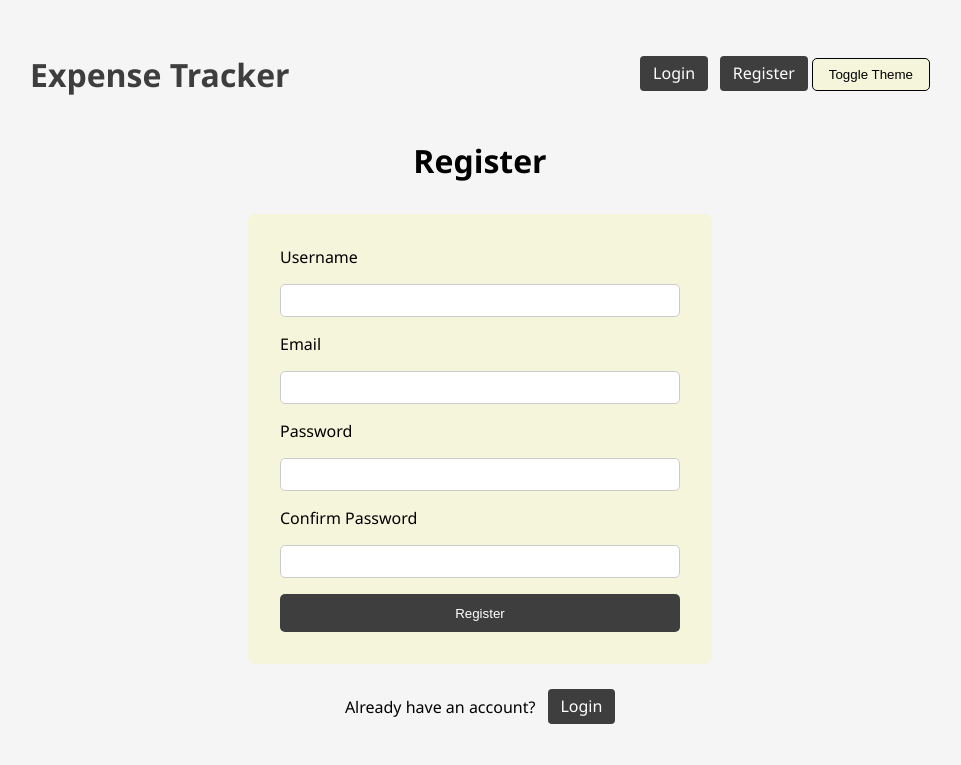
After one commit to binay-99/django_tracker, a Django app: page /register/ in a window 1280 px wide. The commit adds this page. Shown: the top 765 px of the page, without its empty margins (160-1121 px from the left). Run offline with Django 5.2, Linux system fonts and the light colour scheme.

Commit message:
added user authentication

```diff
--- /dev/null
+++ b/home/templates/base.html
@@ -0,0 +1,113 @@
+<!DOCTYPE html>
+<html lang="en" data-theme="light">
+<head>
+    <meta charset="UTF-8">
+    <title>{% block title %}Expense Tracker{% endblock %}</title>
+    <meta name="viewport" content="width=device-width, initial-scale=1.0">
+    <style>
+        :root {
+            --black: #000;
+            --whitesmoke: #f5f5f5;
+            --beige: #f5f5dc;
+            --accent: #3e3e3e;
+            --light-text: #333;
+            --dark-text: #f9f9f9;
+            --credit: #4caf50;
+            --debit: #f44336;
+        }
+        [data-theme="light"] {
+            --bg: var(--whitesmoke);
+            --text: var(--black);
+            --card-bg: var(--beige);
+        }
+        [data-theme="dark"] {
+            --bg: #1c1c1c;
+            --text: var(--dark-text);
+            --card-bg: #2c2c2c;
+        }
+        body {
+            margin: 0;
+            font-family: 'Segoe UI', sans-serif;
+            background-color: var(--bg);
+            color: var(--text);
+            transition: background-color 0.3s, color 0.3s;
+        }
+        .container {
+            max-width: 900px;
+            margin: auto;
+            padding: 2rem;
+        }
+        .header {
+            display: flex;
+            justify-content: space-between;
+            align-items: center;
+        }
+        .theme-toggle {
+            cursor: pointer;
+            padding: 0.5rem 1rem;
+            border: 1px solid var(--text);
+            background: var(--card-bg);
+            color: var(--text);
+            border-radius: 5px;
+        }
+        a {
+            color: var(--accent);
+            text-decoration: none;
+        }
+        a:hover {
+            text-decoration: underline;
+        }
+        button {
+            cursor: pointer;
+        }
+        .nav-btn {
+            background: var(--accent);
+            color: white;
+            padding: 0.4rem 0.8rem;
+            margin-left: 0.5rem;
+            border-radius: 4px;
+        }
+        .nav-btn:hover {
+            opacity: 0.9;
+        }
+        {% block extra_styles %}{% endblock %}
+    </style>
+</head>
+<body>
+    <div class="container">
+        <div class="header">
+            <h1><a href="{% url 'index' %}">Expense Tracker</a></h1>
+            <div>
+            {% if user.is_authenticated %}
+                <span>Welcome, {{ user.username }}</span>
+                <a href="{% url 'logout' %}" class="nav-btn">Logout</a>
+            {% else %}
+                <a href="{% url 'login' %}" class="nav-btn">Login</a>
+                <a href="{% url 'register' %}" class="nav-btn">Register</a>
+            {% endif %}
+
+                <button class="theme-toggle" onclick="toggleTheme()">Toggle Theme</button>
+            </div>
+        </div>
+
+        {% block content %}{% endblock %}
+    </div>
+
+    <script>
+    document.addEventListener("DOMContentLoaded", () => {
+        const savedTheme = localStorage.getItem("theme");
+        if (savedTheme) {
+            document.documentElement.setAttribute("data-theme", savedTheme);
+        }
+    });
+    function toggleTheme() {
+        const html = document.documentElement;
+        const current = html.getAttribute("data-theme");
+        const newTheme = current === "dark" ? "light" : "dark";
+        html.setAttribute("data-theme", newTheme);
+        localStorage.setItem("theme", newTheme);
+    }
+    </script>
+    {% block extra_scripts %}{% endblock %}
+</body>
+</html>
--- /dev/null
+++ b/home/templates/register.html
@@ -0,0 +1,67 @@
+{% extends "base.html" %}
+{% block title %}Register{% endblock %}
+{% block extra_styles %}
+form {
+    background: var(--card-bg);
+    padding: 2rem;
+    border-radius: 8px;
+    max-width: 400px;
+    margin: 2rem auto;
+    display: flex;
+    flex-direction: column;
+    gap: 1rem;
+}
+form input {
+    padding: 0.5rem;
+    border-radius: 5px;
+    border: 1px solid #ccc;
+}
+form button {
+    background: var(--accent);
+    color: white;
+    padding: 0.7rem;
+    border: none;
+    border-radius: 5px;
+}
+.errorlist {
+    color: red;
+    list-style: none;
+}
+{% endblock %}
+{% block content %}
+<h1 style="text-align:center;">Register</h1>
+<form method="post">
+    {% csrf_token %}
+    {% if form.errors %}
+        <ul class="errorlist">
+            {% for field in form %}
+                {% for error in field.errors %}
+                    <li>{{ error }}</li>
+                {% endfor %}
+            {% endfor %}
+            {% for error in form.non_field_errors %}
+                <li>{{ error }}</li>
+            {% endfor %}
+        </ul>
+    {% endif %}
+    <label for="id_username">Username</label>
+    <input type="text" name="username" id="id_username" required>
+
+    <label for="id_email">Email</label>
+    <input type="email" name="email" id="id_email" required>
+
+    <label for="id_password1">Password</label>
+    <input type="password" name="password1" id="id_password1" required>
+
+    <label for="id_password2">Confirm Password</label>
+    <input type="password" name="password2" id="id_password2" required>
+
+    <button type="submit">Register</button>
+</form>
+
+<div style="text-align:center; margin-top:1rem;">
+    <p>Already have an account?
+    <a href="{% url 'login' %}" class="nav-btn">Login</a></p>
+</div>
+
+{% endblock %}
--- a/home/urls.py
+++ b/home/urls.py
@@ -5,5 +5,8 @@ from . import views
 urlpatterns = [
     path('', views.index,name='index'),
     path('delete/<id>/',views.delete,name='delete_transaction'),
-    path('edit/<id>',views.edit,name='edit_transaction')
+    path('edit/<id>',views.edit,name='edit_transaction'),
+    path('login/',views.login_view,name='login'),
+    path('register/',views.register_view,name='register'),
+    path('logout/',views.logout_view,name='logout')
 ]
--- a/home/views.py
+++ b/home/views.py
@@ -1,10 +1,65 @@
 from django.shortcuts import render,redirect
-from .models import *
-from .forms import *
+from .models import TrackingHistory,CurrentBalance
+from .forms import EditForm
 from django.utils.timezone import now
+from django.contrib import messages
+from django.contrib.auth.models import User
+from django.contrib.auth import authenticate,login, logout
+from django.contrib.auth.decorators import login_required
 
 # Create your views here.
 
+def register_view(request):
+    if request.method == 'POST':
+        username = request.POST.get('username')
+        email = request.POST.get('email')
+        password1 = request.POST.get('password1')
+        password2 = request.POST.get('password2')
+        if password1 != password2:
+            messages.success(request, 'Passwords do not match')
+            return redirect('/register/')
+
+        user = User.objects.filter(username = username)
+        if user.exists():
+            messages.success(request, 'Username already taken')
+            return redirect('/register/')
+
+        user = User.objects.create(
+            username=username,
+            email=email
+        )
+        user.set_password(password1)
+        user.save()
+        messages.success(request, 'Account created')
+        return redirect('/index/')
+
+    return render(request,'register.html')
+
+def login_view(request):
+    if request.method == 'POST':
+        username = request.POST.get('username')
+        password = request.POST.get('password')
+
+        user = User.objects.filter(username=username)
+        if not user.exists():
+            messages.success(request,'Username not found')
+            return redirect('/login/')
+
+        user = authenticate(username=username, password=password)
+        if not user:
+            messages.success(request,"Incorrect password")
+            return redirect('/login/')
+
+        login(request,user)
+        return redirect('/index/')
+
+    return render(request,'login.html')
+
+def logout_view(request):
+    logout(request)
+    return redirect('/login/')
+
+@login_required(login_url='login')
 def index(request):
     balance,_= CurrentBalance.objects.get_or_create(id=1)
     history = TrackingHistory.objects.filter(created_at__month=now().month).order_by('-created_at')
```
Also changed, not shown: home/templates/edit.html (+31 -18 lines), home/templates/index.html (+12 -134 lines), home/templates/login.html (added, +61 -0 lines).
